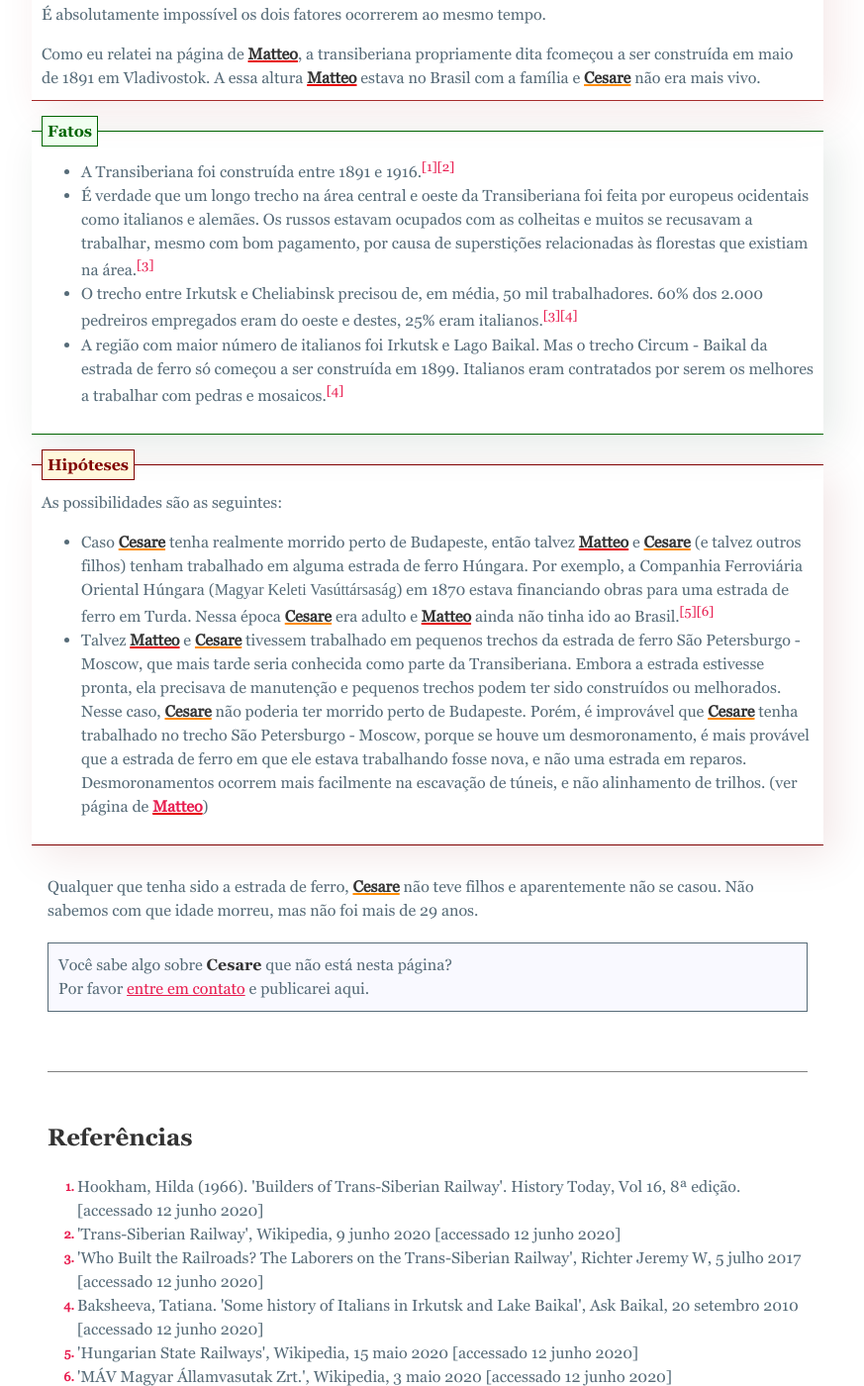
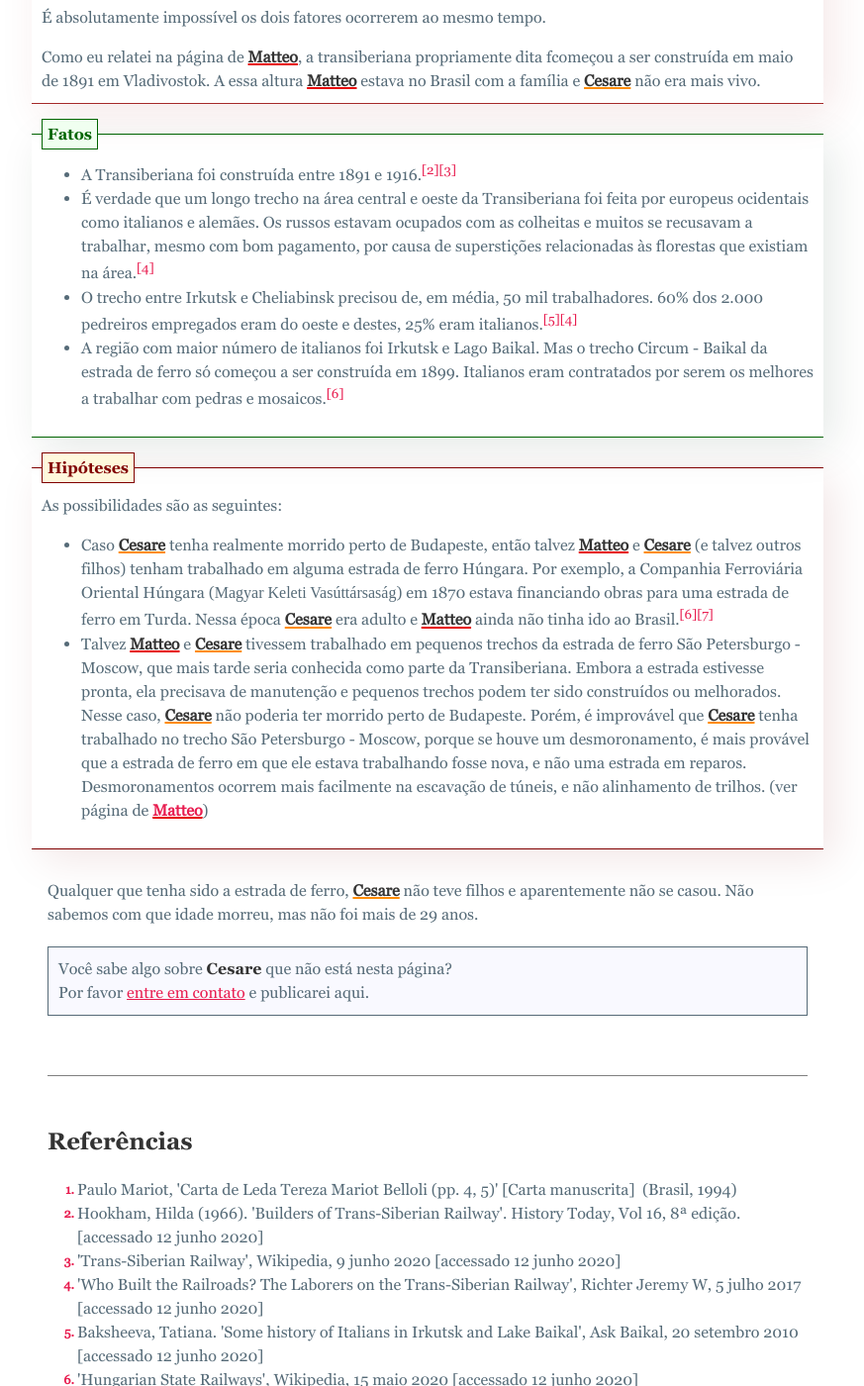
Before and after one commit to sentient06/mariot-family, a Jekyll site: the page built from 2-cesare.html, in a window 1280 px wide and 1400 px high, scrolled down 1628 px. Shown: the whole window at 99% size, without its empty margins (208-1081 px from the left). Built offline with Jekyll 4.4.1, drawn with Linux system fonts in a browser that asks for light colours; some web fonts are replaced.

Commit message:
Adding content.

```diff
--- a/0-pietro.html
+++ b/0-pietro.html
@@ -19,7 +19,7 @@ title: Mariot - Pietro Mariot
             Dona <strong class="g4">Leda</strong> conta que <strong class="g0">Pietro</strong> morreu seis meses depois do desastre financeiro, e que se não tivesse ocorrido, talvez os seus descendentes não tivessem deixado a Itália.
         </p>
         <p>
-            Dona <strong class="g5">Irani Baldessar</strong> conta a mesma história a respeito de <strong class="g1">Matteo</strong>, acidentalmente trocando o personagem principal.<sup>2</sup>
+            Dona <strong class="g5">Irani Baldessar</strong> conta a mesma história, mas a versão dela é sobre <strong class="g1">Matteo</strong>, não <strong class="g0">Pietro</strong>.<sup>2</sup>
         </p>
     </section>
     <footer>
--- a/1-matteo.html
+++ b/1-matteo.html
@@ -173,7 +173,7 @@ title: Mariot - Matteo Ignazio Mariot
                 </dd>
 {% include ref.html
     url="downloads.html#1994"
-    title="Paulo Mariot, 'Carta de Leda Tereza Mariot Belloli (pp. 4-6)' [Carta manuscrita]"
+    title="Paulo Mariot, 'Carta de Leda Tereza Mariot Belloli (p. 4)' [Carta manuscrita]"
     stay=1
     extra="(Brasil, 1994)"
 %}
--- a/2-brigida.html
+++ b/2-brigida.html
@@ -39,7 +39,7 @@ title: Mariot - Brigida Mariot
             <dl class="references">
 {% include ref.html
     url="downloads.html#1994"
-    title="Paulo Mariot, 'Carta de Leda Tereza Mariot Belloli (pp. 4-6)' [Carta manuscrita]"
+    title="Paulo Mariot, 'Carta de Leda Tereza Mariot Belloli (p. 10)' [Carta manuscrita]"
     stay=1
     extra="(Brasil, 1994)"
 %}
--- a/2-cesare.html
+++ b/2-cesare.html
@@ -10,7 +10,7 @@ title: Mariot - Cesare Mariot
                 <strong class="g2">Cesare</strong> era o segundo filho mais velho de <strong class="g1">Matteo</strong> e <strong class="g1">Anna</strong>. Ele não emigrou porque morreu jovem.
             </p>
             <p>
-                Um relato bem popular entre os <strong>Mariot</strong> a respeito da morte de <strong class="g2">Cesare</strong> é a que ele foi esmagado por uma pedra após uma barreira ter desmoronado durante obras em uma estrada de ferro.
+                Um relato bem popular entre os <strong>Mariot</strong> a respeito da morte de <strong class="g2">Cesare</strong> é a que ele foi esmagado por uma pedra após uma barreira ter desmoronado durante obras em uma estrada de ferro.<sup>1</sup>
             </p>
             <h2>O mistério da Transiberiana</h2>
             <div class="myth">
@@ -56,16 +56,16 @@ title: Mariot - Cesare Mariot
                 </h4>
                 <ul>
                     <li>
-                        A Transiberiana foi construída entre 1891 e 1916.<sup>1</sup><sup>2</sup>
+                        A Transiberiana foi construída entre 1891 e 1916.<sup>2</sup><sup>3</sup>
                     </li>
                     <li>
-                        É verdade que um longo trecho na área central e oeste da Transiberiana foi feita por europeus ocidentais como italianos e alemães. Os russos estavam ocupados com as colheitas e muitos se recusavam a trabalhar, mesmo com bom pagamento, por causa de superstições relacionadas às florestas que existiam na área.<sup>3</sup>
+                        É verdade que um longo trecho na área central e oeste da Transiberiana foi feita por europeus ocidentais como italianos e alemães. Os russos estavam ocupados com as colheitas e muitos se recusavam a trabalhar, mesmo com bom pagamento, por causa de superstições relacionadas às florestas que existiam na área.<sup>4</sup>
                     </li>
                     <li>
-                        O trecho entre Irkutsk e Cheliabinsk precisou de, em média, 50 mil trabalhadores. 60% dos 2.000 pedreiros empregados eram do oeste e destes, 25% eram italianos.<sup>3</sup><sup>4</sup>
+                        O trecho entre Irkutsk e Cheliabinsk precisou de, em média, 50 mil trabalhadores. 60% dos 2.000 pedreiros empregados eram do oeste e destes, 25% eram italianos.<sup>5</sup><sup>4</sup>
                     </li>
                     <li>
-                        A região com maior número de italianos foi Irkutsk e Lago Baikal. Mas o trecho Circum - Baikal da estrada de ferro só começou a ser construída em 1899. Italianos eram contratados por serem os melhores a trabalhar com pedras e mosaicos.<sup>4</sup>
+                        A região com maior número de italianos foi Irkutsk e Lago Baikal. Mas o trecho Circum - Baikal da estrada de ferro só começou a ser construída em 1899. Italianos eram contratados por serem os melhores a trabalhar com pedras e mosaicos.<sup>6</sup>
                     </li>
                 </ul>
             </div>
@@ -78,7 +78,7 @@ title: Mariot - Cesare Mariot
                 </p>
                 <ul>
                     <li>
-                        Caso <strong class="g2">Cesare</strong> tenha realmente morrido perto de Budapeste, então talvez <strong class="g1">Matteo</strong> e <strong class="g2">Cesare</strong> (e talvez outros filhos) tenham trabalhado em alguma estrada de ferro Húngara. Por exemplo, a Companhia Ferroviária Oriental Húngara (<em>Magyar Keleti Vasúttársaság</em>) em 1870 estava financiando obras para uma estrada de ferro em Turda. Nessa época <strong class="g2">Cesare</strong> era adulto e <strong class="g1">Matteo</strong> ainda não tinha ido ao Brasil.<sup>5</sup><sup>6</sup>
+                        Caso <strong class="g2">Cesare</strong> tenha realmente morrido perto de Budapeste, então talvez <strong class="g1">Matteo</strong> e <strong class="g2">Cesare</strong> (e talvez outros filhos) tenham trabalhado em alguma estrada de ferro Húngara. Por exemplo, a Companhia Ferroviária Oriental Húngara (<em>Magyar Keleti Vasúttársaság</em>) em 1870 estava financiando obras para uma estrada de ferro em Turda. Nessa época <strong class="g2">Cesare</strong> era adulto e <strong class="g1">Matteo</strong> ainda não tinha ido ao Brasil.<sup>6</sup><sup>7</sup>
                     </li>
                     <li>
                         Talvez <strong class="g1">Matteo</strong> e <strong class="g2">Cesare</strong> tivessem trabalhado em pequenos trechos da estrada de ferro São Petersburgo - Moscow, que mais tarde seria conhecida como parte da Transiberiana. Embora a estrada estivesse pronta, ela precisava de manutenção e pequenos trechos podem ter sido construídos ou melhorados. Nesse caso, <strong class="g2">Cesare</strong> não poderia ter morrido perto de Budapeste. Porém, é improvável que <strong class="g2">Cesare</strong> tenha trabalhado no trecho São Petersburgo - Moscow, porque se houve um desmoronamento, é mais provável que a estrada de ferro em que ele estava trabalhando fosse nova, e não uma estrada em reparos. Desmoronamentos ocorrem mais facilmente na escavação de túneis, e não alinhamento de trilhos. (ver página de <a href="09-matteo.html"><strong class="g1">Matteo</strong></a>)
@@ -98,6 +98,12 @@ title: Mariot - Cesare Mariot
                 Referências
             </h2>
             <dl class="references">
+{% include ref.html
+    url="downloads.html#1994"
+    title="Paulo Mariot, 'Carta de Leda Tereza Mariot Belloli (pp. 4, 5)' [Carta manuscrita]"
+    stay=1
+    extra="(Brasil, 1994)"
+%}
                 <dt></dt><dd>
                     <a href="https://history-groby.weebly.com/uploads/2/9/5/6/29562653/trans_siberian_railway_1.pdf" target="_blank">
                         Hookham, Hilda (1966). 'Builders of Trans-Siberian Railway'. History Today, Vol 16, 8ª edição. [accessado 12 junho 2020]
```
Also changed, not shown: other parts of 0-pietro.html (+1 -1 lines).
